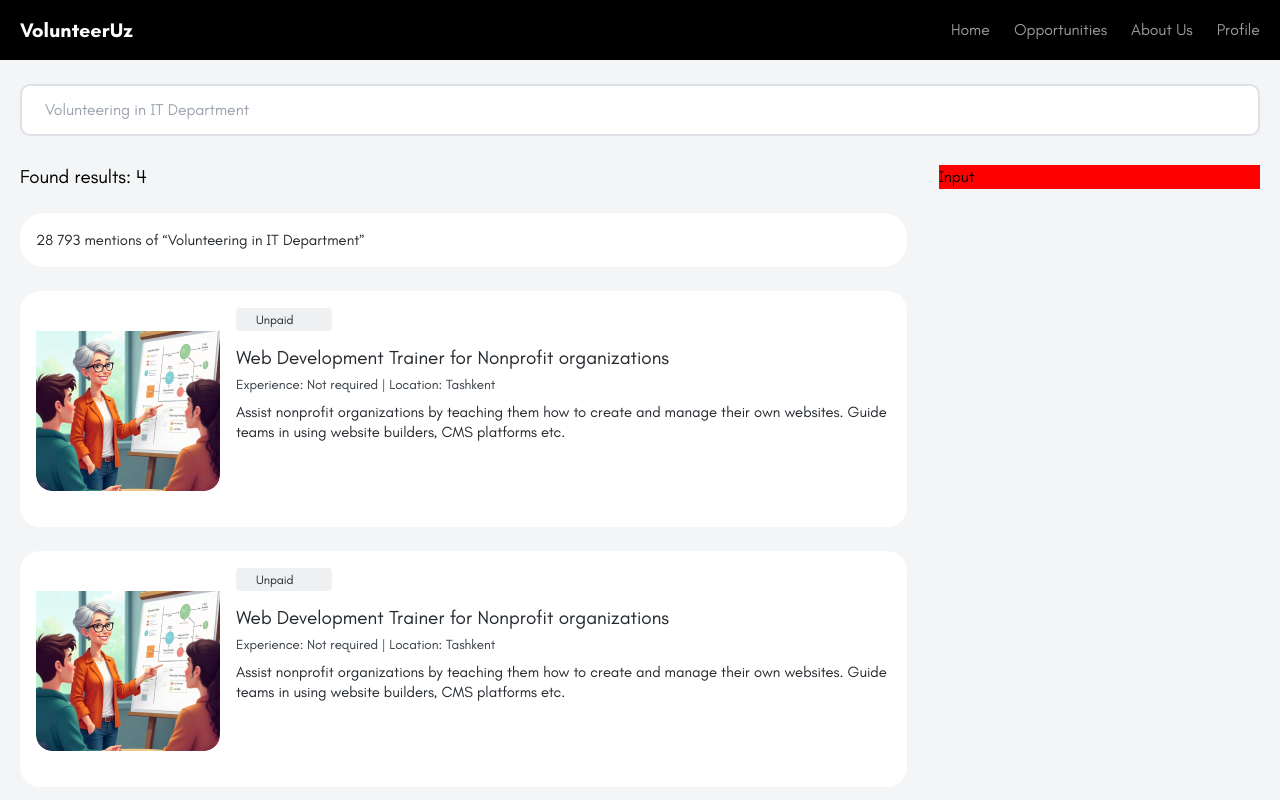
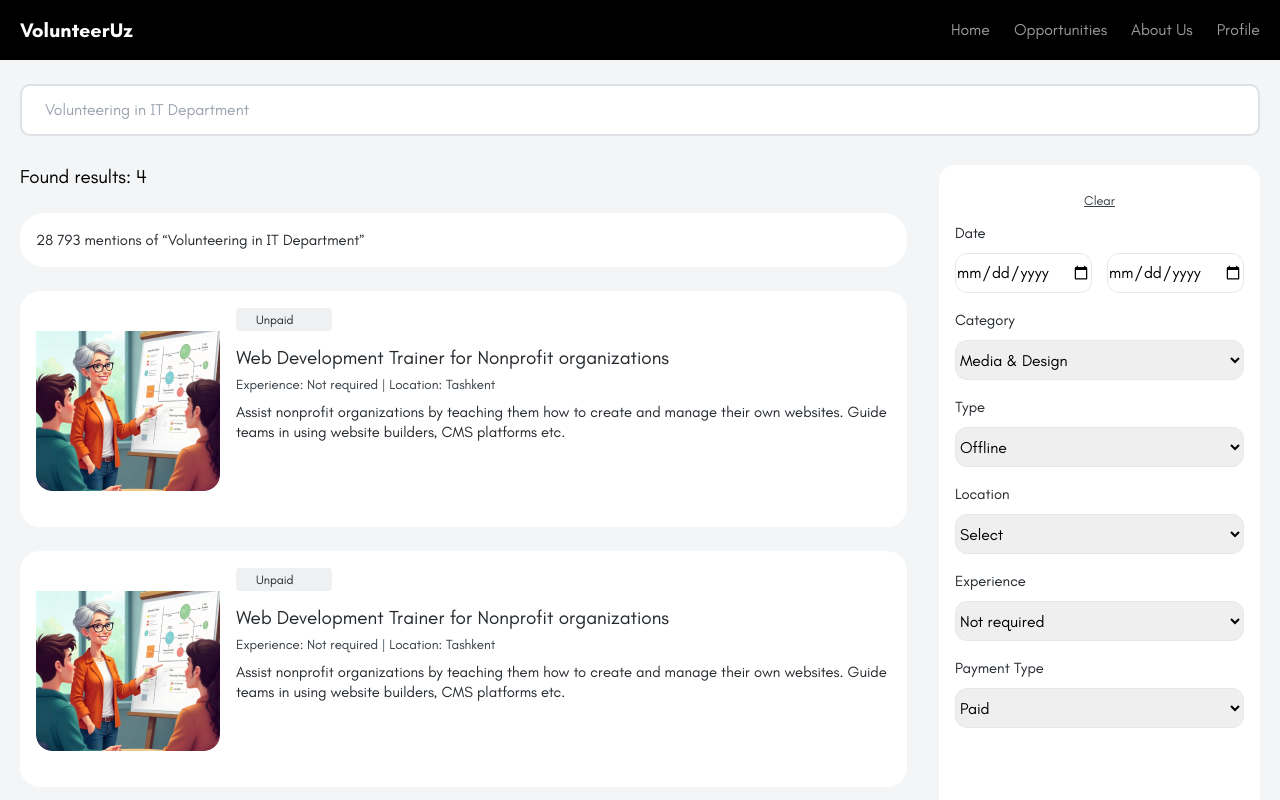
Before and after one commit to Digitals-Group/wematch, a React (Vite) app: page /viewmore in a window 1280 px wide. Shown: the top 800 px of the page. Built offline with nearby package versions, Linux system fonts and the light colour scheme.

Commit message:
viewmore page done

```diff
--- a/src/api/viewMoreData.js
+++ b/src/api/viewMoreData.js
@@ -32,7 +32,7 @@ const vieweMoreData = [
         viewTitle: "Web Development Trainer for Nonprofit organizations",
         viewLocation: "Experience: Not required | Location: Tashkent",
         viewBody: "Assist nonprofit organizations by teaching them how to create and manage their own websites. Guide teams in using website builders, CMS platforms etc."
-    }
+    },
 ]
 
 export { vieweMoreData }
--- a/src/components/Shared/Search/Form/Form.jsx
+++ b/src/components/Shared/Search/Form/Form.jsx
@@ -1,9 +1,126 @@
-import React from 'react'
+import React from "react";
 
 const Form = () => {
   return (
-    <div className="max-w-[321px] w-full bg-[red] flex-shrink-0 h-fit">Input</div>
-  )
-}
+    <div className="max-w-[321px] w-full bg-white rounded-[16px] px-4 pt-4 pb-[129px] flex-shrink-0 h-fit">
+      <div className="text-center">
+        <p className="font-inter cursor-pointer font-normal text-[13px] leading-[40px] text-[#363E45] underline">
+          Clear
+        </p>
+      </div>
 
-export default Form
+      <form>
+        <div className="mb-[15px]">
+          <label
+            className="text-[#24292E] font-inter font-normal text-[15px] leading-4"
+            htmlFor=""
+          >
+            Date
+          </label>
+          <div className="flex items-center justify-between mt-2">
+            <input
+              className="border border-grey max-w-[138px] h-[40px] rounded-[12px]"
+              type="date"
+            />
+            <input
+              className="border border-grey max-w-[138px] h-[40px] rounded-[12px]"
+              type="date"
+            />
+          </div>
+        </div>
+
+        <div className="mb-[15px]">
+          <label
+            className="text-[#24292E] font-inter font-normal text-[15px] leading-4"
+            htmlFor=""
+          >
+            Category
+          </label>
+          <div className="flex items-center justify-between mt-2">
+            <select
+              className="border border-grey w-full h-[40px] rounded-[12px]"
+              name=""
+              id=""
+            >
+              <option value="Media & Design">Media & Design</option>
+            </select>
+          </div>
+        </div>
+
+        <div className="mb-[15px]">
+          <label
+            className="text-[#24292E] font-inter font-normal text-[15px] leading-4"
+            htmlFor=""
+          >
+            Type
+          </label>
+          <div className="flex items-center justify-between mt-2">
+            <select
+              className="border border-grey w-full h-[40px] rounded-[12px]"
+              name=""
+              id=""
+            >
+              <option value="Offline">Offline</option>
+            </select>
+          </div>
+        </div>
+
+        <div className="mb-[15px]">
+          <label
+            className="text-[#24292E] font-inter font-normal text-[15px] leading-4"
+            htmlFor=""
+          >
+            Location
+          </label>
+          <div className="flex items-center justify-between mt-2">
+            <select
+              className="border border-grey w-full h-[40px] rounded-[12px]"
+              name=""
+              id=""
+            >
+              <option value="Select">Select</option>
+            </select>
+          </div>
+        </div>
+
+        <div className="mb-[15px]">
+          <label
+            className="text-[#24292E] font-inter font-normal text-[15px] leading-4"
+            htmlFor=""
+          >
+            Experience
+          </label>
+          <div className="flex items-center justify-between mt-2">
+            <select
+              className="border border-grey w-full h-[40px] rounded-[12px]"
+              name=""
+              id=""
+            >
+              <option value="Not required">Not required</option>
+            </select>
+          </div>
+        </div>
+
+        <div className="mb-[15px]">
+          <label
+            className="text-[#24292E] font-inter font-normal text-[15px] leading-4"
+            htmlFor=""
+          >
+            Payment Type
+          </label>
+          <div className="flex items-center justify-between mt-2">
+            <select
+              className="border border-grey w-full h-[40px] rounded-[12px]"
+              name=""
+              id=""
+            >
+              <option value="Paid">Paid</option>
+            </select>
+          </div>
+        </div>
+      </form>
+    </div>
+  );
+};
+
+export default Form;
```
